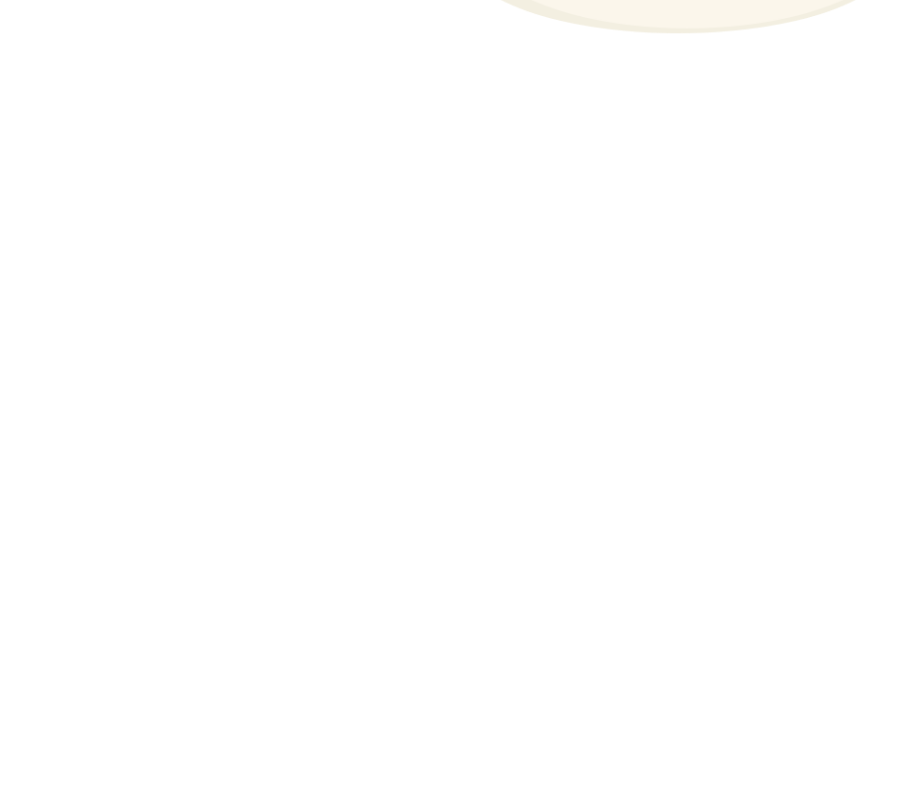
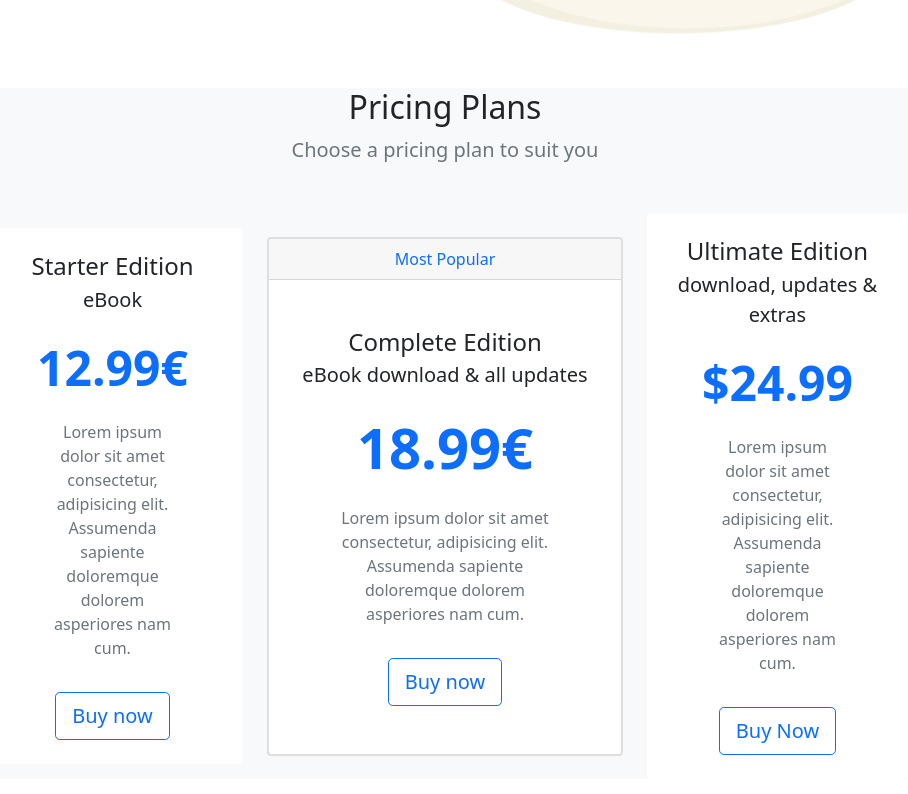
Before and after one commit to robinpajula-alt/Bootstrap5, a plain HTML site: page index.html in a window 1280 px wide. Shown: the part 518-1312 px from the top of the page, without its empty margins (195-1103 px from the left). Before the commit the page ends 800 px from the top, so only its background shows below. Drawn offline with nearby package versions, Linux system fonts and the light colour scheme.

Commit message:
pricing cards

```diff
--- a/index.html
+++ b/index.html
@@ -74,6 +74,68 @@
         </div>
       </div>
     </section>
+    <section id="pricing" class="bg-light mt-5">
+      <div class="container-lg">
+        <div class="text-center">
+          <h2>Pricing Plans</h2>
+          <p class="lead text-muted">Choose a pricing plan to suit you</p>
+        </div>
+
+        <div class="row my-5 align-items-center justify-content-center">
+          <div class="col-8 col-lg-4 col-xl-3">
+            <div class="card border-0">
+              <div class="card-body text-center py-4">
+                <h4 class="card-title">Starter Edition</h4>
+                <p class="lead card-subtitle">eBook</p>
+                <p class="display-5 my-4 text-primary fw-bold">12.99€</p>
+                <p class="card-text mx-5 text-muted d-none d-lg-block">
+                  Lorem ipsum dolor sit amet consectetur, adipisicing elit.
+                  Assumenda sapiente doloremque dolorem asperiores nam cum.
+                </p>
+                <a href="#" class="btn btn-outline-primary btn-lg mt-3"
+                  >Buy now</a
+                >
+              </div>
+            </div>
+          </div>
+          <div class="col-9 col-lg-4">
+            <div class="card border-grey border-2">
+              <div class="card-header text-center text-primary">
+                Most Popular
+              </div>
+              <div class="card-body text-center py-5">
+                <h4 class="card-title">Complete Edition</h4>
+                <p class="lead card-subtitle">eBook download & all updates</p>
+                <p class="display-4 my-4 text-primary fw-bold">18.99€</p>
+                <p class="card-text mx-5 text-muted d-none d-lg-block">
+                  Lorem ipsum dolor sit amet consectetur, adipisicing elit.
+                  Assumenda sapiente doloremque dolorem asperiores nam cum.
+                </p>
+                <a href="#" class="btn btn-outline-primary btn-lg mt-3"
+                  >Buy now</a
+                >
+              </div>
+            </div>
+          </div>
+          <div class="col-8 col-lg-4 col-xl-3">
+            <div class="card border-0">
+              <div class="card-body text-center py-4">
+                <h4 class="card-title">Ultimate Edition</h4>
+                <p class="lead card-subtitle">download, updates & extras</p>
+                <p class="display-5 my-4 text-primary fw-bold">$24.99</p>
+                <p class="card-text mx-5 text-muted d-none d-lg-block">
+                  Lorem ipsum dolor sit amet consectetur, adipisicing elit.
+                  Assumenda sapiente doloremque dolorem asperiores nam cum.
+                </p>
+                <a href="#" class="btn btn-outline-primary btn-lg mt-3">
+                  Buy Now
+                </a>
+              </div>
+            </div>
+          </div>
+        </div>
+      </div>
+    </section>
     <script
       src="https://cdn.jsdelivr.net/npm/bootstrap@5.0.1/dist/js/bootstrap.bundle.min.js"
       integrity="sha384-gtEjrD/SeCtmISkJkNUaaKMoLD0//ElJ19smozuHV6z3Iehds+3Ulb9Bn9Plx0x4"
```
